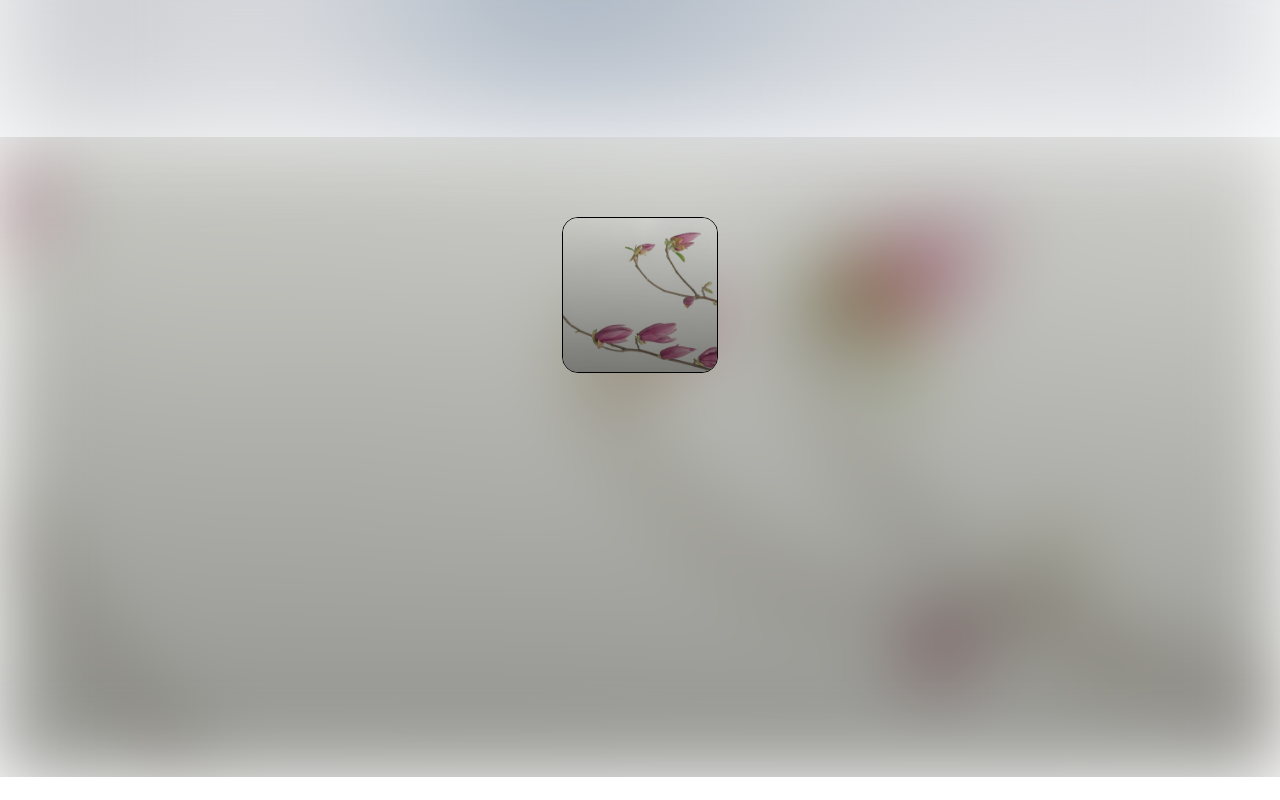
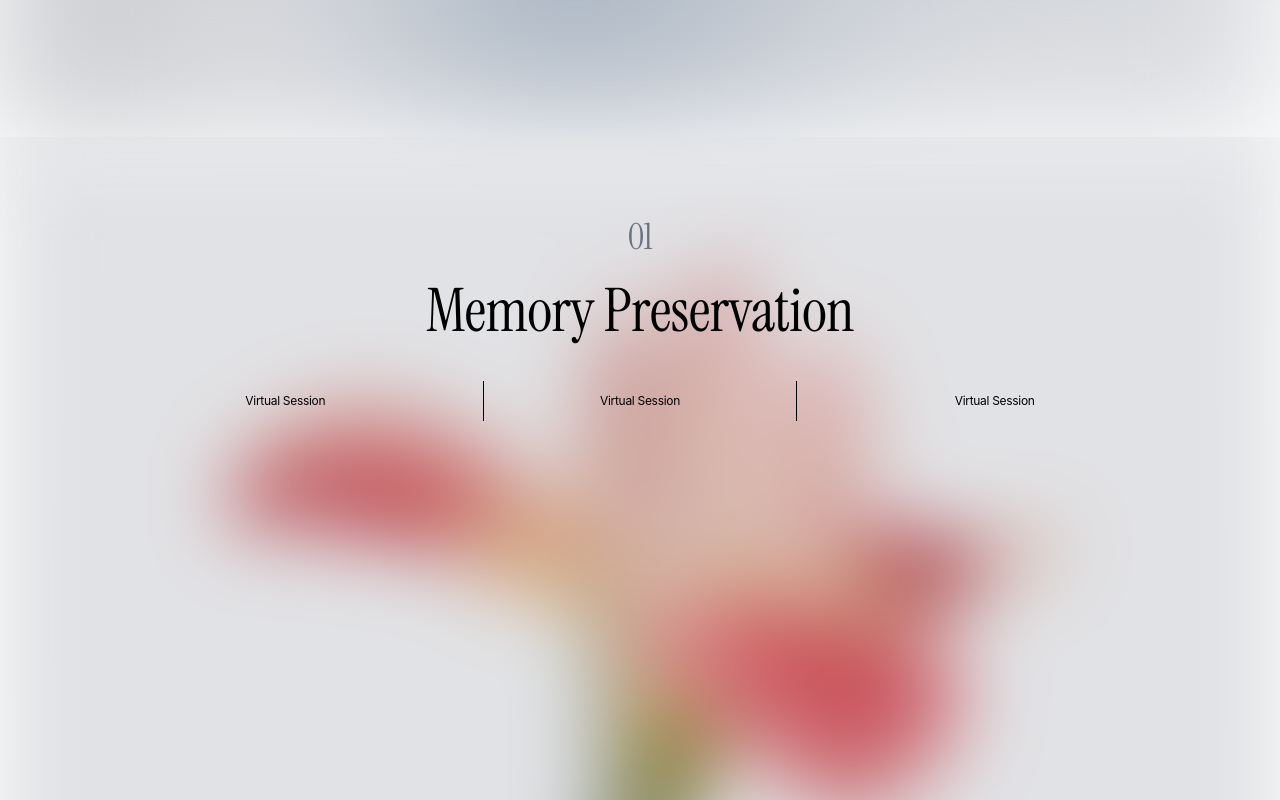
Before and after one commit to himanshuone/iHaveSeen, a React (Vite) app: page /curate in a window 1280 px wide. Shown: the part 560-1360 px from the top of the page. Before the commit the page ends 1337 px from the top, so only its background shows below. Built offline with nearby package versions, Linux system fonts and the light colour scheme.

Commit message:
some changes

```diff
--- a/src/pages/Curate.jsx
+++ b/src/pages/Curate.jsx
@@ -30,21 +30,31 @@ function Curate() {
           </div>
         </div>
       </div>
-{/* Second div startss here */}
-      <div className="relative w-screen h-[80vh] border-0  overflow-hidden">
+
+      <div className="relative w-screen h-[130vh] border-0  overflow-hidden">
         <div
           className="absolute w-full h-full bg-no-repeat bg-cover blur-2xl"
           style={{ backgroundImage: `url(${background3})` }}
         ></div>
+        <div className="relative w-screen h-[130vh] flex flex-col items-center ">
+          <div className="section1  py-20  h-1/3 w-full px-[10vw]">
+            <div className="number and title flex flex-col w-full items-center font-['Instrument_Serif'] tracking-tight gap-6">
+              <h1 className="text-4xl  text-gray-500">01</h1>
+              <h1 className="text-6xl">Memory Preservation</h1>
+            </div>
+            <div className="number and title flex flex-col w-full h-1/3 items-center text-xs tracking-tight ">
+              <div className="items-center flex py-10 w-full  gap-10 ">
+                <div className="w-1/3 h-10 flex justify-center items-center">Virtual Session</div>
+                <div className="w-1/3 h-10 flex justify-center items-center border-x-1 ">Virtual Session</div>
+                <div className="w-1/3 h-10 flex justify-center items-center">Virtual Session</div>
 
-        <div className="relative flex w-full justify-center mt-20 ">
-          <div className="flex items-center border-1 w-39 h-39 bg-auto rounded-2xl overflow-hidden">
-            <img
-              src={background3}
-              alt=""
-              className=" w-full h-full object-cover scale-100 "
-            />{" "}
+              </div>
+            </div>
           </div>
+
+
+
+
         </div>
       </div>
     </div>
```
Also changed, not shown: src/assets/flower3.jpg.
